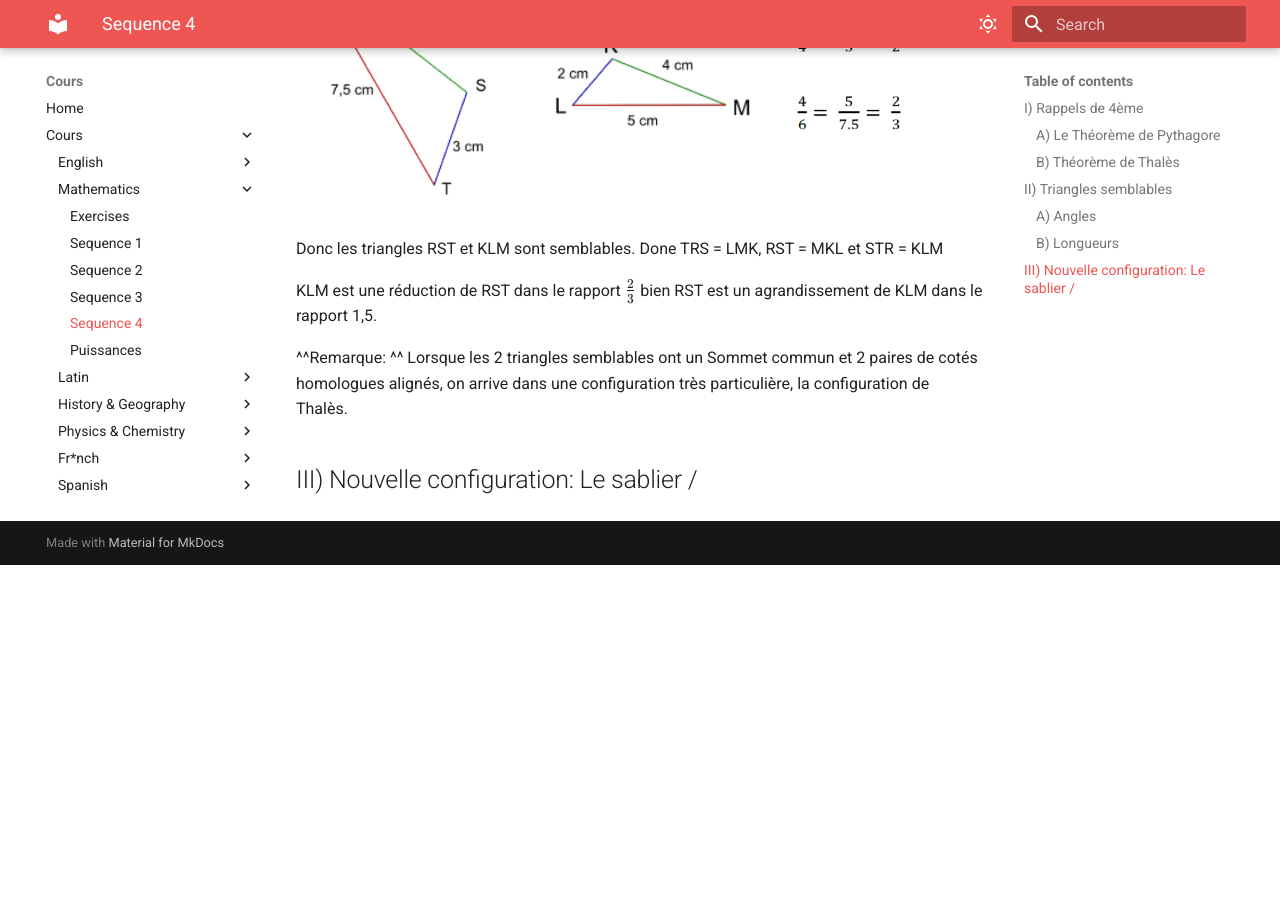
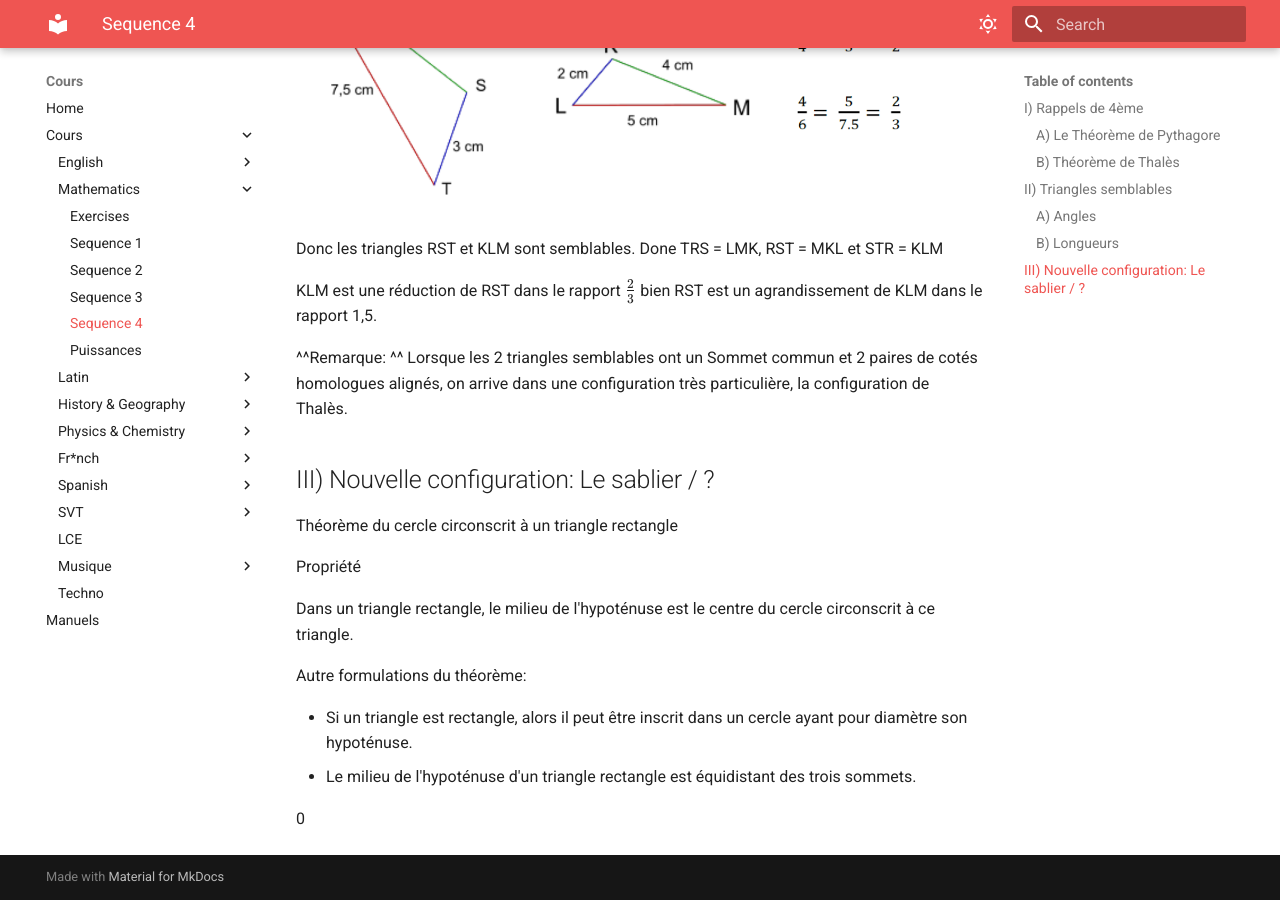
Before and after one commit to Labfox/Cours, an MkDocs documentation site: the page built from docs/mathematics/chapter4/main.md, in a window 1280 px wide and 900 px high, scrolled down 2517 px. Built offline with MkDocs 1.6.1 and Material for MkDocs 9.7.7, drawn with Linux system fonts in a browser that asks for light colours; before the commit the page ends 3082 px from its top, so only the background shows below that.

```diff
--- a/docs/mathematics/chapter4/main.md
+++ b/docs/mathematics/chapter4/main.md
@@ -64,4 +64,17 @@ KLM est une réduction de RST dans le rapport $\frac{2}{3}$ bien RST est un agra
 on arrive dans une configuration très particulière, la configuration de Thalès.
 
 
-## III) Nouvelle configuration: Le sablier /
+## III) Nouvelle configuration: Le sablier / ?
+
+Théorème du cercle circonscrit à un triangle rectangle
+
+Propriété
+
+Dans un triangle rectangle, le milieu de l'hypoténuse est le centre du cercle circonscrit à ce triangle.
+
+Autre formulations du théorème:
+
+* Si un triangle est rectangle, alors il peut être inscrit dans un cercle ayant pour diamètre son hypoténuse.
+* Le milieu de l'hypoténuse d'un triangle rectangle est équidistant des trois sommets.
+
+0
```
Also changed, not shown: docs/latin/exos.md (+1 -1 lines), docs/mathematics/exercises.md (+11 -1 lines).
